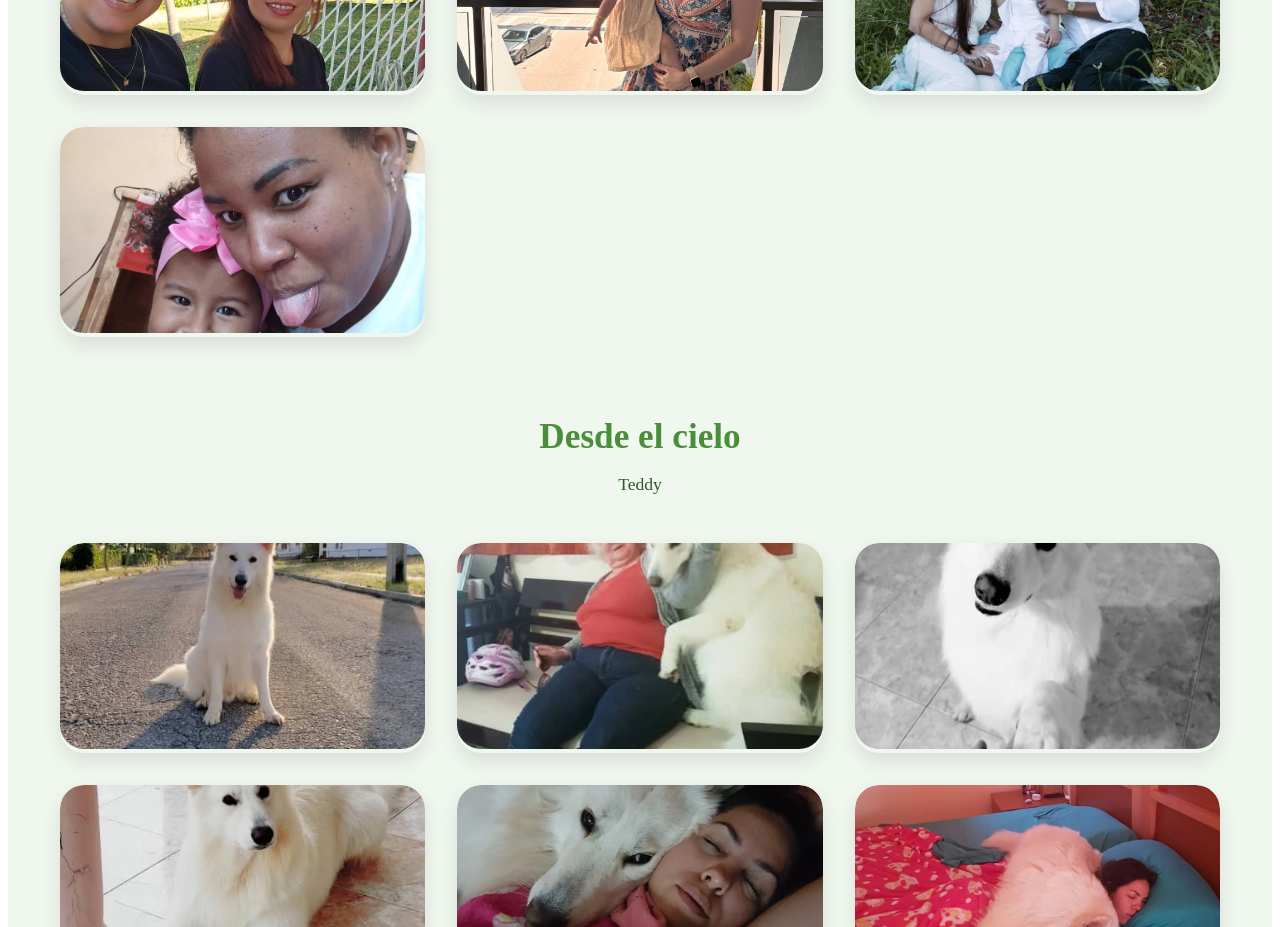
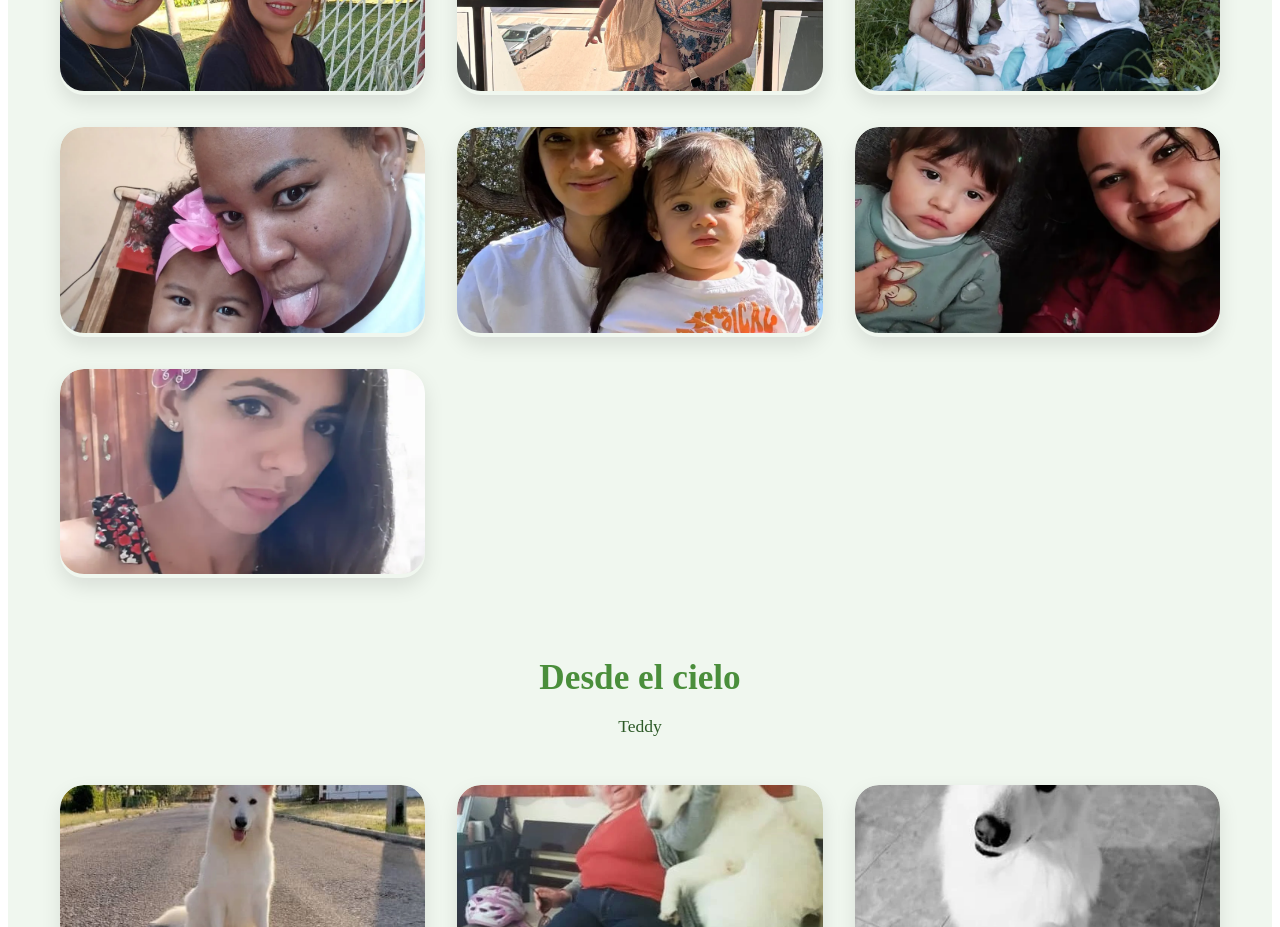
Before and after one commit to ialmanza/eclipsefenix, an Angular app: page /gallery in a window 1280 px wide. Shown: the part 4520-5447 px from the top of the page. Built offline with nearby package versions, Linux system fonts and the light colour scheme.

Commit message:
update/banner images

```diff
--- a/src/app/components/banner/banner.component.ts
+++ b/src/app/components/banner/banner.component.ts
@@ -42,12 +42,12 @@ export class BannerComponent implements OnInit {
     {
       nombre:'Alieny',
       description: 'Gracias por hacer que lo ordinario se vuelva extraordinario cada vez que coincidimos en fenix.',
-      imagen: '/reproductoryfrases/Alieny.webp'
+      imagen: '/reproductoryfrases/Alieny2.webp'
     },
     {
       nombre:'Yenisel',
       description: 'Tu liderazgo y amor han transformado no solo nuestras rutinas, sino también nuestros corazones, ayudándonos a reconectar con lo más importante: nuestros hijos.',
-      imagen: '/reproductoryfrases/Yenisel.webp'
+      imagen: '/reproductoryfrases/Yenisel2.webp'
     },
     {
       nombre:'Lily Alexa',
@@ -57,7 +57,7 @@ export class BannerComponent implements OnInit {
     {
       nombre: 'Claudia',
       description: 'Esta semana enfocarte en ti,en progresar, en ser mejor cada día por tus propósitos, por nadie más y veras como suceden las cosas.',
-      imagen: '/reproductoryfrases/Claudia.webp'
+      imagen: '/reproductoryfrases/Claudia2.webp'
     },
     {
       nombre:'Say',
@@ -97,12 +97,12 @@ export class BannerComponent implements OnInit {
     {
       nombre: 'Claudia',
       description: 'Una amistad no crece por la presencia de las personas sino por la magia de saber que aunque no las ves las llevas siempre en el corazón.',
-      imagen: '/reproductoryfrases/Claudia.webp'
+      imagen: '/reproductoryfrases/Claudia2.webp'
     },
     {
       nombre:'Yude',
       description: 'Lo importante no es lo q tenemos en la vida, sino a quien tenemos en ella.',
-      imagen: '/reproductoryfrases/Yude.webp'
+      imagen: '/reproductoryfrases/Yude2.webp'
     },
     {
       nombre:'Ilia',
@@ -112,7 +112,7 @@ export class BannerComponent implements OnInit {
     {
       nombre:'Alieny',
       description: 'Nunca eres demasiado viejo para establecer un nuevo objetivo o para soñar un nuevo sueño.',
-      imagen: '/reproductoryfrases/Alieny.webp'
+      imagen: '/reproductoryfrases/Alieny2.webp'
     },
     {
       nombre: 'Israel',
@@ -147,7 +147,7 @@ export class BannerComponent implements OnInit {
     {
       nombre: 'Claudia',
       description: 'Se q lo vas a lograr,porque te esfuerzas un montón,vales mucho,eres mucho y brillas mucho.',
-      imagen: '/reproductoryfrases/Claudia.webp'
+      imagen: '/reproductoryfrases/Claudia2.webp'
     },
     {
       nombre:'Ilia',
@@ -167,7 +167,7 @@ export class BannerComponent implements OnInit {
     {
       nombre:'Yenisel',
       description: 'Tu pasión por ayudarnos a liberar el estrés y fortalecer el vínculo con nuestros hijos ha sido un regalo invaluable. Eres una inspiración y un faro de esperanza para todas nosotras.',
-      imagen: '/reproductoryfrases/Yenisel.webp'
+      imagen: '/reproductoryfrases/Yenisel2.webp'
     },
     {
       nombre:'Iza',
@@ -190,7 +190,7 @@ export class BannerComponent implements OnInit {
     {
       nombre:'Alieny',
       description: 'Tú sonrisa es contagiosa y tú corazón es aún más hermoso.',
-      imagen: '/reproductoryfrases/Alieny.webp'
+      imagen: '/reproductoryfrases/Alieny2.webp'
     },
     {
       nombre:'Muñe',
@@ -206,7 +206,7 @@ export class BannerComponent implements OnInit {
       nombre:'Eliany',
       description: `Florece donde la vida te plante y embellece el mundo con tu esencia.
                     Sé tú, eso es todo`,
-      imagen: '/reproductoryfrases/Eliany.webp'
+      imagen: '/reproductoryfrases/Eliany2.webp'
     },
     {
       nombre:'Lily Alexa',
@@ -237,7 +237,7 @@ export class BannerComponent implements OnInit {
     {
       nombre:'Alieny',
       description: 'La vida es como el jazz, es mucho mejor si es improvisada.',
-      imagen: '/reproductoryfrases/Alieny.webp'
+      imagen: '/reproductoryfrases/Alieny2.webp'
     },
     {
       nombre: 'Israel',
@@ -283,7 +283,7 @@ export class BannerComponent implements OnInit {
     {
       nombre:'Alieny',
       description: 'Gracias por hacer que lo ordinario se vuelva extraordinario cada vez que coincidimos en fenix.',
-      imagen: '/reproductoryfrases/Alieny.webp'
+      imagen: '/reproductoryfrases/Alieny2.webp'
     },
     {
       nombre:'Muñe',
@@ -335,7 +335,7 @@ export class BannerComponent implements OnInit {
     {
       nombre:'Alieny',
       description: 'Eres como el trébol de cuatro hojas, difícil de encontrar pero una gran suerte tenerte.',
-      imagen: '/reproductoryfrases/Alieny.webp'
+      imagen: '/reproductoryfrases/Alieny2.webp'
     },
     {
       nombre:'Ilia',
@@ -355,7 +355,7 @@ export class BannerComponent implements OnInit {
     {
       nombre:'Indi',
       description: `I'll be there`,
-      imagen: '/reproductoryfrases/Indra.webp'
+      imagen: '/reproductoryfrases/Indra2.webp'
     },
     {
       nombre: 'claudia 🦋',
--- a/src/app/components/gallery/gallery.component.ts
+++ b/src/app/components/gallery/gallery.component.ts
@@ -313,6 +313,24 @@ export class GalleryComponent {
           url: '/distancia/Sai.webp',
           thumbnail: '/distancia/Sai.webp',
           caption: 'Say'
+        },
+        {
+          type: 'image',
+          url: '/reproductory y frases/Lisnaydis2.webp',
+          thumbnail: '/reproductoryfrases/Lisnaydis2.webp',
+          caption: 'Lis'
+        },
+        {
+          type: 'image',
+          url: '/reproductory y frases/Diana.webp',
+          thumbnail: '/reproductoryfrases/Diana.webp',
+          caption: 'Diana'
+        },
+        {
+          type: 'image',
+          url: '/reproductory y frases/Claudia_M.webp',
+          thumbnail: '/reproductoryfrases/Claudia_M.webp',
+          caption: 'Claudia 🦋'
         }
         // Agregar más items...
       ]
--- a/src/app/components/reproductor/reproductor.component.ts
+++ b/src/app/components/reproductor/reproductor.component.ts
@@ -245,7 +245,7 @@ export class ReproductorComponent implements OnInit {
     {
       id: 23,
       titulo: "Melendi - El Cielo Nunca Cambiará",
-      artista: "Iliennis",
+      artista: "Ilennis",
       duracion: "4:14",
       archivo: "/musica/Melendi - El Cielo Nunca Cambiará(MP3_128K).mp3",
       imagen: "/reproductoryfrases/Ilieny.webp"
```
